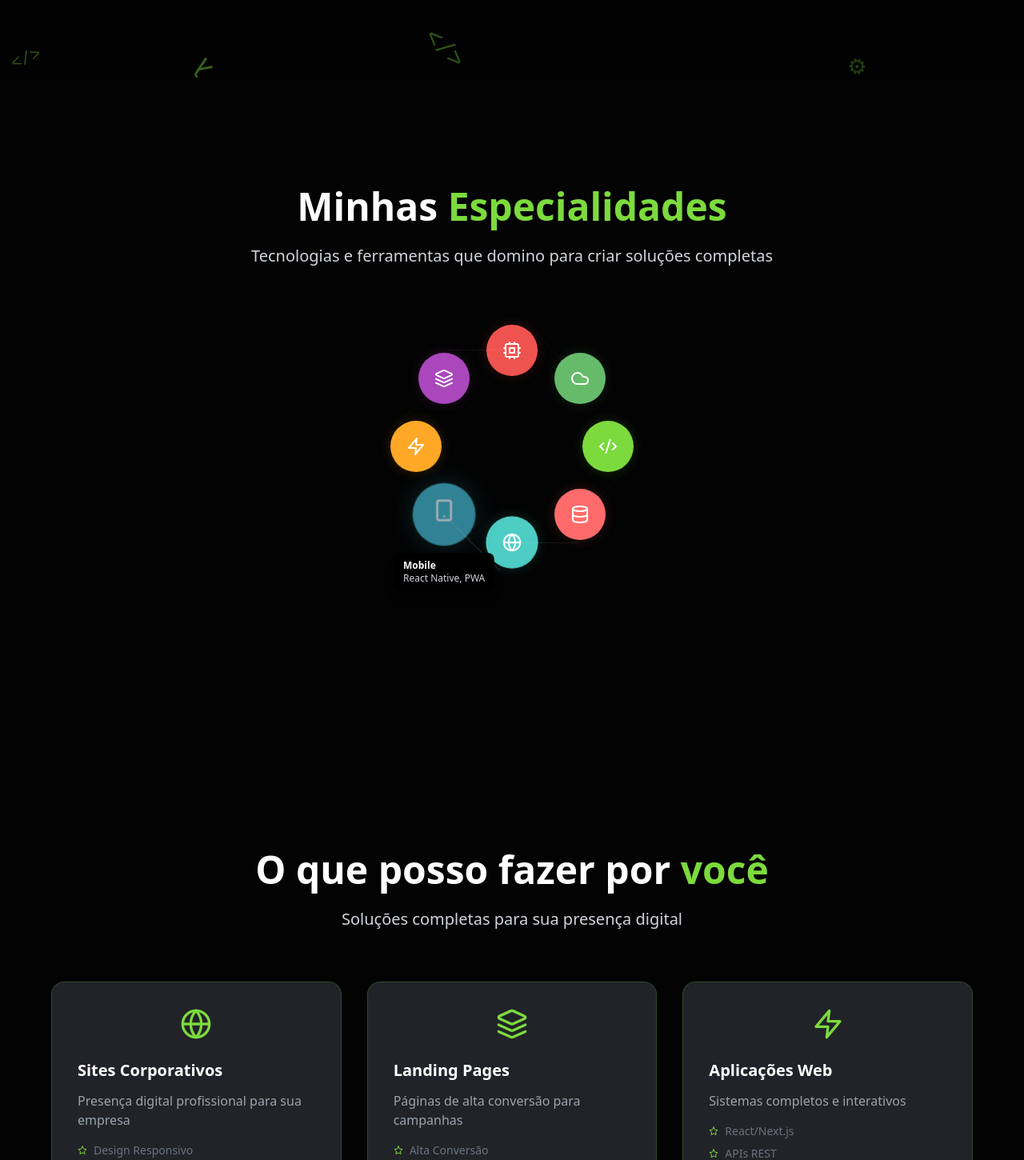
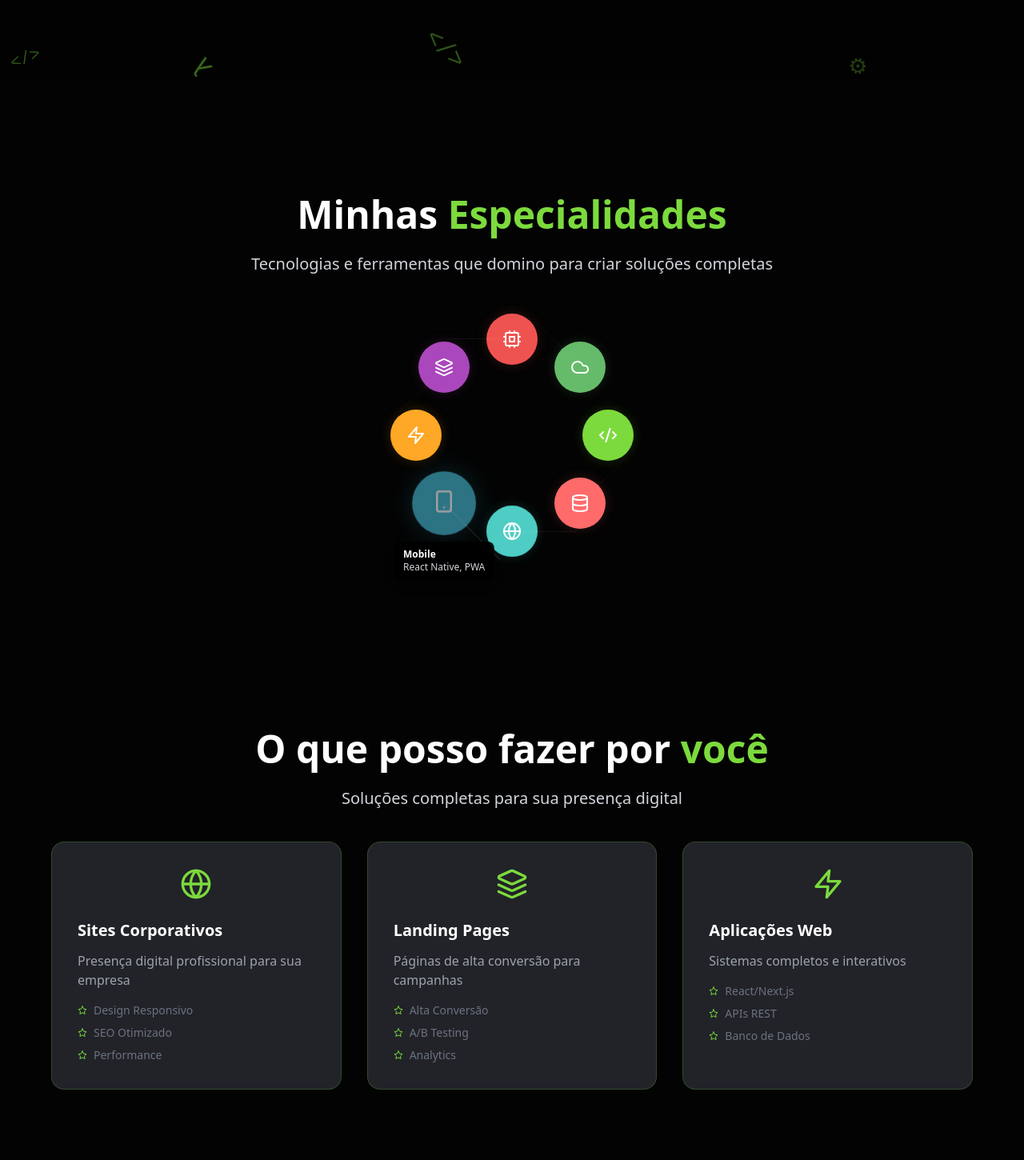
Before and after one commit to kainamf/dev-kainamf, a React (Create React App) app: page / in a window 1280 px wide. Shown: the part 700-2150 px from the top of the page at 80% size. Built offline with nearby package versions, Linux system fonts and the light colour scheme.

Commit message:
feat: improve layout spacing in App, SkillsSection, and ServicesSection for better visual consistency

```diff
--- a/src/App.tsx
+++ b/src/App.tsx
@@ -135,7 +135,7 @@ function App() {
           transform: isHovered ? 'scale(2)' : 'scale(1)'
         }}
       />
-      <div className="relative z-10">
+      <div className="relative z-10 flex flex-col gap-8 md:gap-10 lg:gap-12">
         <HeroSection
           theme={theme}
           themeClasses={themeClasses}
@@ -146,18 +146,23 @@ function App() {
           currentTech={currentTech}
           scrollToSection={scrollToSection}
         />
+        <div className="mt-8" />
         <SkillsSection theme={theme} themeClasses={themeClasses} />
+        <div className="mt-8" />
         <ServicesSection services={services} theme={theme} themeClasses={themeClasses} />
+        <div className="mt-8" />
         <section id="projects" className="min-h-screen flex items-center justify-center p-4">
           <div className="w-full max-w-6xl">
             <ProjectShowcase theme={theme} themeClasses={themeClasses} />
           </div>
         </section>
+        <div className="mt-8" />
         <section id="contact" className="min-h-screen flex items-center justify-center p-4">
           <div className="w-full max-w-4xl">
             <ContactForm />
           </div>
         </section>
+        <div className="mt-8" />
         <Footer theme={theme} themeClasses={themeClasses} />
       </div>
       {/* Custom Styles */}
--- a/src/components/ServicesSection.tsx
+++ b/src/components/ServicesSection.tsx
@@ -15,9 +15,9 @@ interface ServicesSectionProps {
 }
 
 const ServicesSection: React.FC<ServicesSectionProps> = ({ services, theme, themeClasses }) => (
-  <section id="services" className="min-h-screen flex items-center justify-center p-4">
+  <section id="services" className="flex items-center justify-center p-4 pt-4">
     <div className="w-full max-w-6xl">
-      <div className="text-center mb-16">
+  <div className="text-center mb-10">
         <h2 className={`text-4xl md:text-5xl font-bold ${themeClasses.text} mb-6`}>
           O que posso fazer por <span className="text-[#7CDA3D]">você</span>
         </h2>
--- a/src/components/SkillsSection.tsx
+++ b/src/components/SkillsSection.tsx
@@ -7,9 +7,9 @@ interface SkillsSectionProps {
 }
 
 const SkillsSection: React.FC<SkillsSectionProps> = ({ theme, themeClasses }) => (
-  <section id="skills" className="min-h-screen flex items-center justify-center p-4">
+  <section id="skills" className="flex items-center justify-center p-4 pb-4">
     <div className="w-full max-w-6xl">
-      <div className="text-center mb-16">
+  <div className="text-center mb-10">
         <h2 className={`text-4xl md:text-5xl font-bold ${themeClasses.text} mb-6`}>
           Minhas <span className="text-[#7CDA3D]">Especialidades</span>
         </h2>
```
